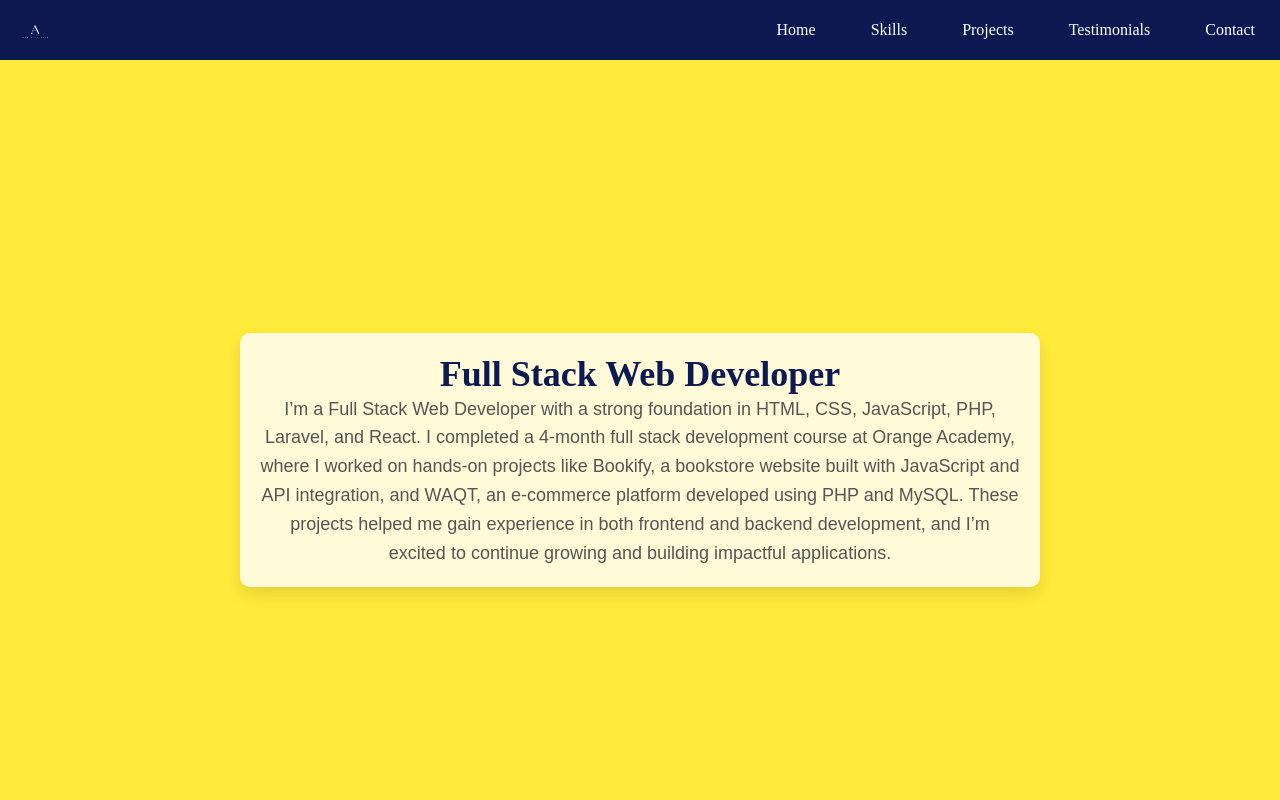
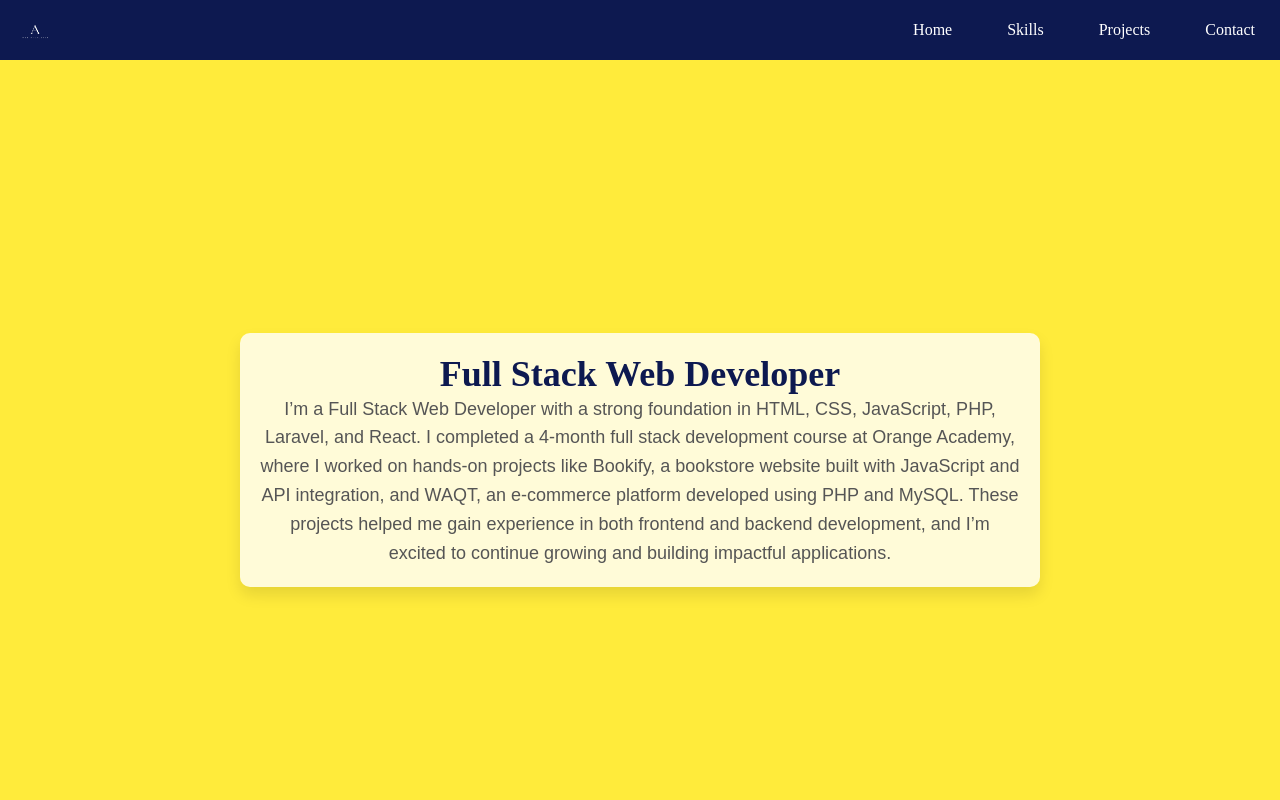
Before and after one commit to asma-marar/react-portfolio, a React (Create React App) app: page / in a window 1280 px wide. Shown: the top 800 px of the page. Built offline with nearby package versions, Linux system fonts and the light colour scheme.

Commit message:
initial commit

```diff
--- a/src/component/Navbar.jsx
+++ b/src/component/Navbar.jsx
@@ -27,7 +27,7 @@ function Navbar() {
           <li><Link to="/Home" onClick={closeMenu}>Home</Link></li>
           <li><Link to="/Skills" onClick={closeMenu}>Skills</Link></li>
           <li><Link to="/Projects" onClick={closeMenu}>Projects</Link></li>
-          <li><Link to="/Testimonials" onClick={closeMenu}>Testimonials</Link></li>
+          {/* <li><Link to="/Testimonials" onClick={closeMenu}>Testimonials</Link></li> */}
           <li><Link to="/Contact" onClick={closeMenu}>Contact</Link></li>
         </ul>
       </div>
```
Also changed, not shown: package.json (+7 -1 lines), 1 other file (tests, documents, lock files or other folders).
